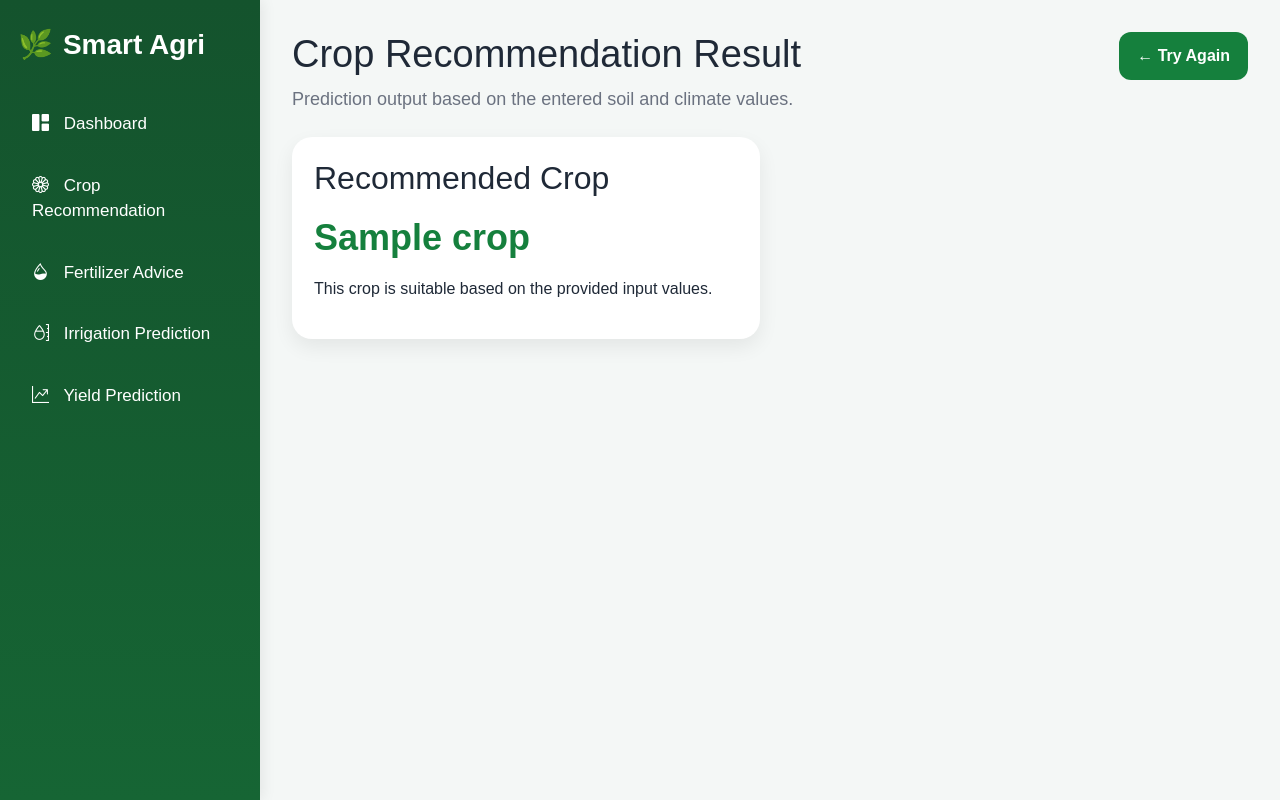
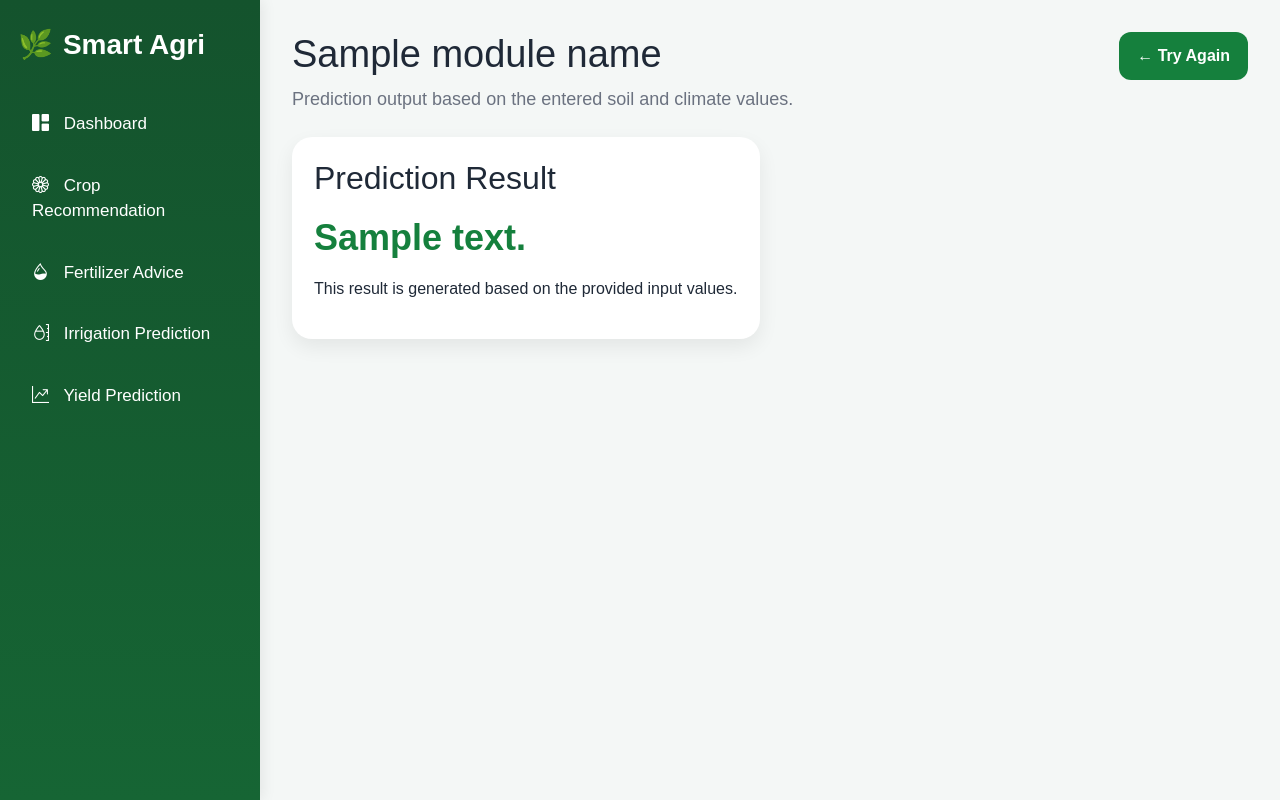
Before and after one commit to nb215/ai-precision-smart-agriculture, a Flask app: template backend/templates/result.html in a window 1280 px wide. Run offline with Flask 3, Linux system fonts and the light colour scheme; the template is opened without the code that fills it: most values are stand-ins (such as "Sample title", 1, 10 or a date in 2020); parts of the project's set-up code (start-up, migrations or seed data) failed here and were passed over.

Commit message:
Updated backend, model integration and fixes

```diff
--- a/backend/main.py
+++ b/backend/main.py
@@ -1,45 +1,95 @@
+
 from flask import Flask, render_template, request
+import os
 import joblib
-import numpy as np
+import pandas as pd
 
 app = Flask(__name__)
 
-model = joblib.load("models/crop_model.pkl")
+BASE_DIR = os.path.dirname(os.path.abspath(__file__))
+MODEL_DIR = os.path.join(BASE_DIR, "models")
+
+crop_model_path = os.path.join(MODEL_DIR, "xgboost_crop_model.pkl")
+feature_columns_path = os.path.join(MODEL_DIR, "features_column.pkl")
+
+crop_model = joblib.load(crop_model_path)
+feature_columns = joblib.load(feature_columns_path)
+
 
 @app.route("/")
 def home():
     return render_template("dashboard.html")
 
+
 @app.route("/crop")
 def crop_page():
     return render_template("crop.html")
+
 
 @app.route("/fertilizer")
 def fertilizer_page():
     return render_template("fertilizer.html")
 
+
 @app.route("/irrigation")
 def irrigation_page():
     return render_template("irrigation.html")
+
 
 @app.route("/yield")
 def yield_page():
     return render_template("yield.html")
 
-@app.route("/predict", methods=["POST"])
-def predict():
-    N = float(request.form["N"])
-    P = float(request.form["P"])
-    K = float(request.form["K"])
-    temperature = float(request.form["temperature"])
-    humidity = float(request.form["humidity"])
-    ph = float(request.form["ph"])
-    rainfall = float(request.form["rainfall"])
 
-    features = np.array([[N, P, K, temperature, humidity, ph, rainfall]])
-    prediction = model.predict(features)
+@app.route("/predict-crop", methods=["POST"])
+def predict_crop():
+    try:
+        N = float(request.form["N"])
+        P = float(request.form["P"])
+        K = float(request.form["K"])
+        temperature = float(request.form["temperature"])
+        humidity = float(request.form["humidity"])
+        ph = float(request.form["ph"])
+        rainfall = float(request.form["rainfall"])
 
-    return render_template("result.html", crop=prediction[0])
+        input_data = {
+            "N": N,
+            "P": P,
+            "K": K,
+            "temperature": temperature,
+            "humidity": humidity,
+            "ph": ph,
+            "rainfall": rainfall
+        }
+
+        input_df = pd.DataFrame([input_data])
+
+        # Ensure same column order as training
+        input_df = input_df[feature_columns]
+
+        prediction = crop_model.predict(input_df)
+        predicted_crop = prediction[0]
+
+        return render_template(
+            "result.html",
+            module_name="Crop Recommendation",
+            prediction_text=f"Recommended Crop: {predicted_crop}",
+            N=N,
+            P=P,
+            K=K,
+            temperature=temperature,
+            humidity=humidity,
+            ph=ph,
+            rainfall=rainfall
+        )
+
+    except Exception as e:
+        return render_template(
+            "result.html",
+            module_name="Crop Recommendation",
+            prediction_text=f"Error: {str(e)}"
+        )
+
 
 if __name__ == "__main__":
     app.run(debug=True)
--- a/backend/templates/crop.html
+++ b/backend/templates/crop.html
@@ -12,7 +12,7 @@
     </div>
 
     <div class="form-card">
-        <form action="/predict" method="post" class="crop-form">
+        <form action="/predict-crop" method="post" class="crop-form">
             <div class="form-grid">
                 <div>
                     <label>Nitrogen (N)</label>
--- a/backend/templates/result.html
+++ b/backend/templates/result.html
@@ -5,7 +5,7 @@
 <div class="module-page">
     <div class="page-header">
         <div>
-            <h1>Crop Recommendation Result</h1>
+            <h1>{{ module_name }}</h1>
             <p>Prediction output based on the entered soil and climate values.</p>
         </div>
         <a href="/crop" class="back-btn">← Try Again</a>
@@ -13,9 +13,9 @@
 
     <div class="result-layout">
         <div class="result-highlight">
-            <h2>Recommended Crop</h2>
-            <div class="big-result">{{ crop }}</div>
-            <p>This crop is suitable based on the provided input values.</p>
+            <h2>Prediction Result</h2>
+            <div class="big-result">{{ prediction_text }}</div>
+            <p>This result is generated based on the provided input values.</p>
         </div>
 
         {% if N is defined %}
```
Also changed, not shown: backend/models/train_model.py (deleted, +0 -29 lines), 6 other files.
